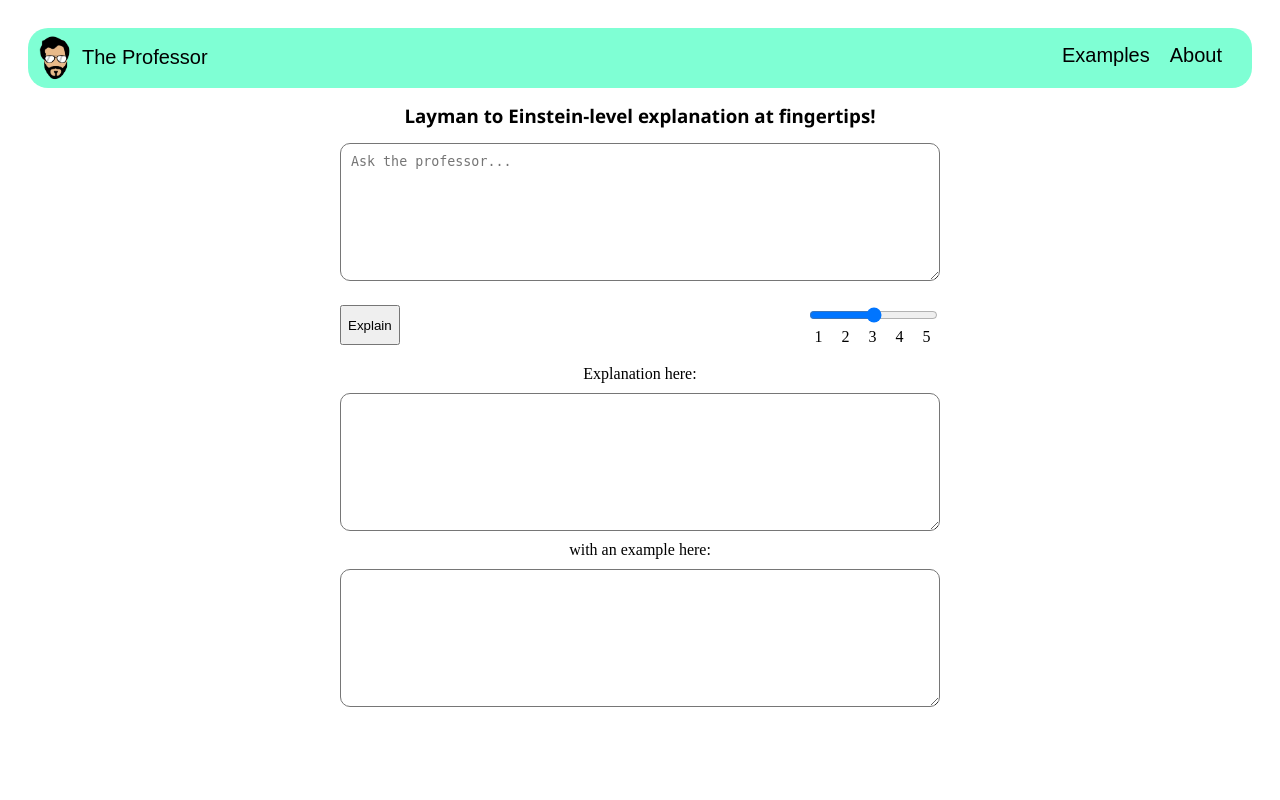
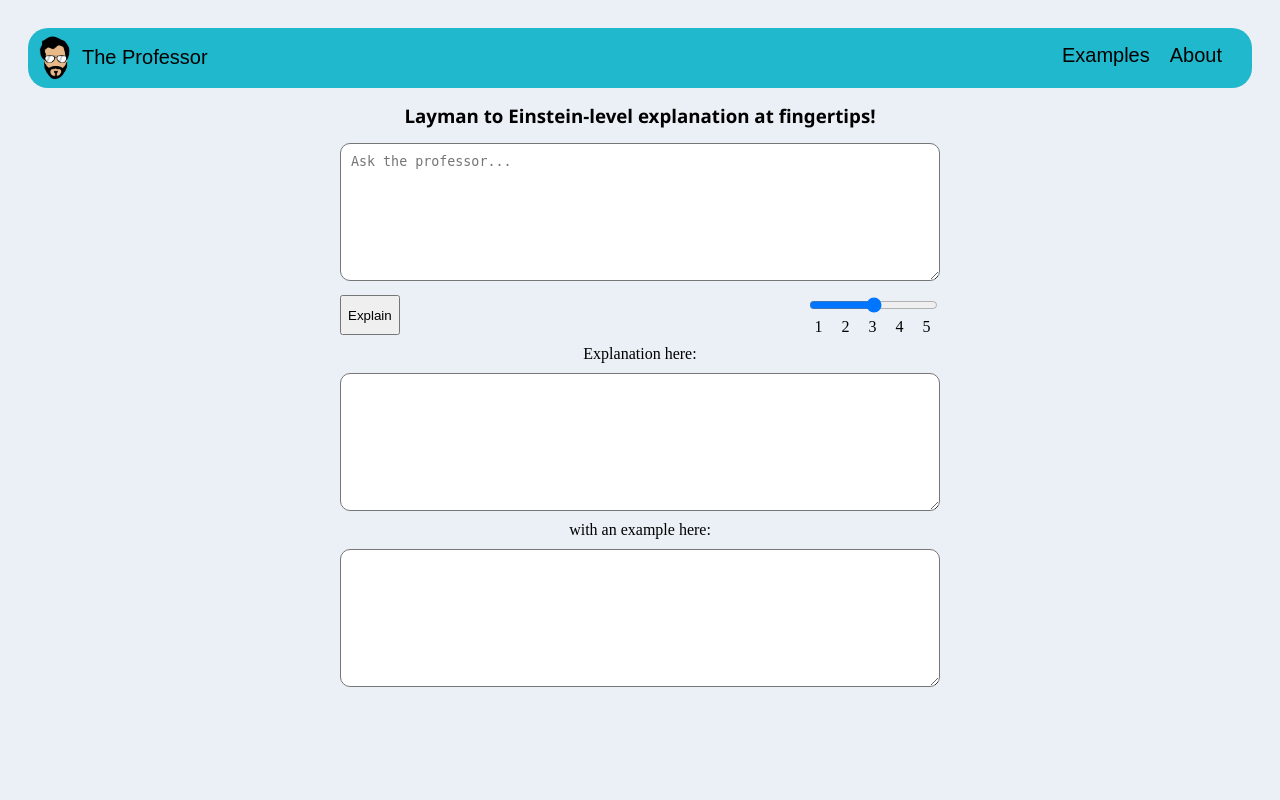
Before and after one commit to g-wtham/the-professor-chatbot, a Flask app: page / in a window 1280 px wide. Run offline with Flask 3, Linux system fonts and the light colour scheme.

Commit message:
style_changes

```diff
--- a/assets/css/style.css
+++ b/assets/css/style.css
@@ -6,8 +6,10 @@ img {
 
 html {
   width: 100%;
+  height: 100%;
   margin: 0;
   padding: 0;
+  background-color: #eaf0f6;
 }
 
 body {
@@ -18,7 +20,7 @@ header {
   display: flex;
   justify-content: space-between;
   align-items: center;
-  background-color: aquamarine;
+  background-color:#20b8cd;
   border-radius: 20px;
   box-sizing: border-box;
 }
@@ -83,8 +85,8 @@ h3 {
 .action-buttons {
   display: flex;
   justify-content: space-between;
-  margin: 10px 0 10px 0;
-  margin-bottom: 20px;
+  margin: 0 0 10px 0;
+  margin-bottom: 10px;
 }
 
 .content-area {
```
